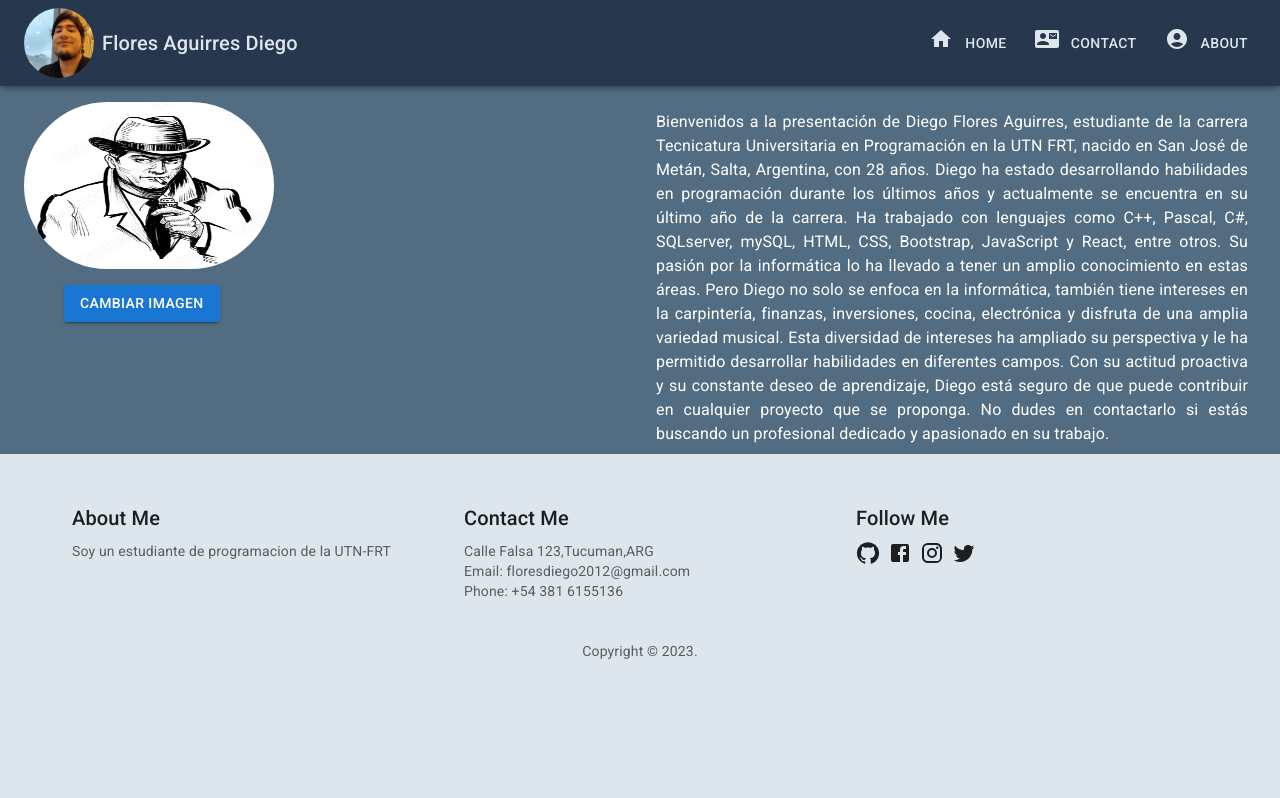
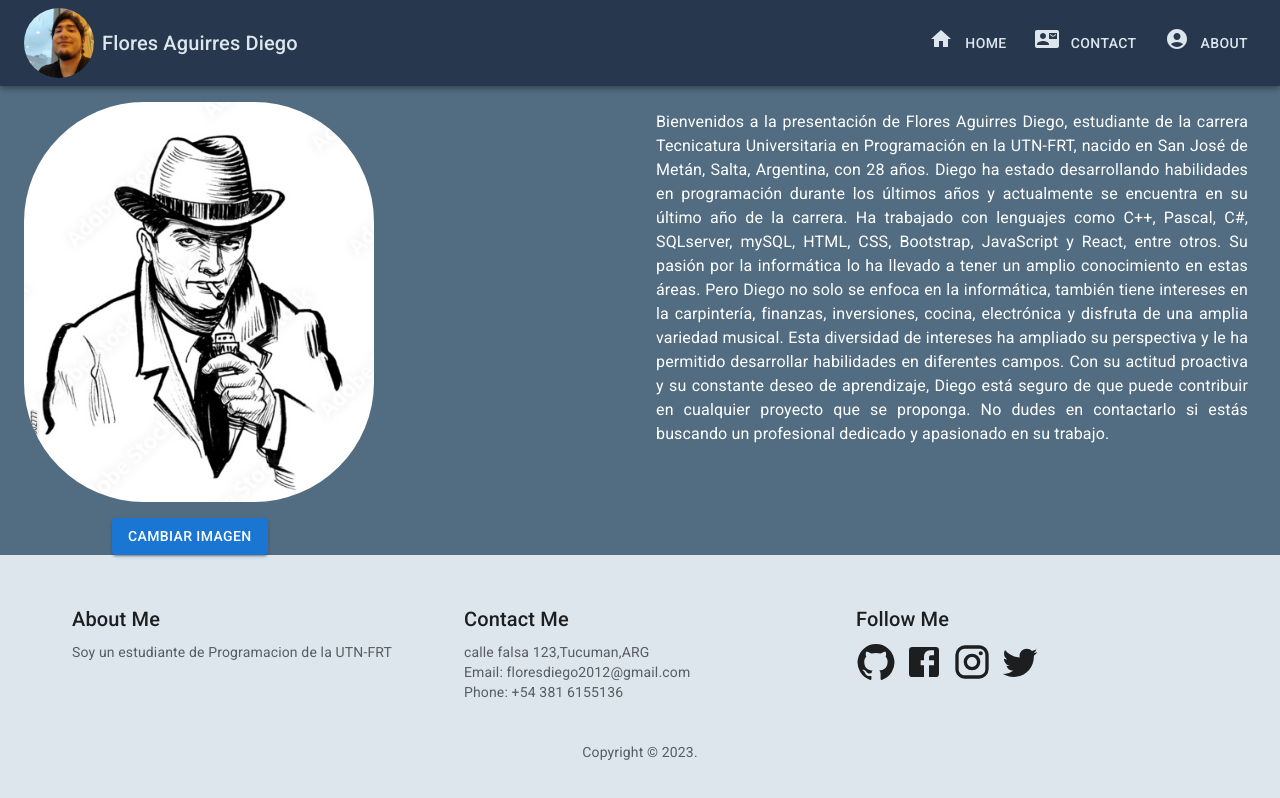
Before and after one commit to DiegoF23/tp3, a React (Vite) app: page /About in a window 1280 px wide. Shown: the top 798 px of the page. Built offline with nearby package versions, Linux system fonts and the light colour scheme.

Commit message:
notiStack-aboutBegin-FooterProps

```diff
--- a/src/App.jsx
+++ b/src/App.jsx
@@ -6,7 +6,7 @@ import HomeIcon from "@mui/icons-material/Home";
 import ContactMailIcon from "@mui/icons-material/ContactMail";
 import AccountCircleIcon from "@mui/icons-material/AccountCircle";
 import Perfil from "./assets/perfil.jpeg";
-import { Box, Container } from "@mui/material";
+import { Box } from "@mui/material";
 
 const navArrayLinks = [
   {
@@ -23,7 +23,7 @@ const navArrayLinks = [
     title: "About",
     path: "/About",
     icon: <AccountCircleIcon />,
-  },
+  }
 
 
 
@@ -34,6 +34,18 @@ const User = {
   color: "#27374D",
   CFuente: "#DDE6ED",
   CIcon: "#DDE6ED",
+  edad:28,
+  legajo:55543,
+  tel:"+54 381 6155136",
+  carrera:"Programacion",
+  uni:'UTN-FRT',
+  email:"floresdiego2012@gmail.com",
+  direccion:"calle falsa 123",
+  residencia:"Tucuman,ARG",
+  gitHub:"https://github.com/DiegoF23/PortfolioUTN",
+  facebook:"https://www.facebook.com/",
+  instagram:"https://www.instagram.com/",
+  twitter:"https://www.twitter.com/"
 };
 
 function App() {
--- a/src/components/Footer.jsx
+++ b/src/components/Footer.jsx
@@ -7,7 +7,7 @@ import Grid from "@mui/material/Grid";
 import { Facebook, Instagram, Twitter } from "@mui/icons-material";
 import GitHubIcon from '@mui/icons-material/GitHub';
 import { Box } from "@mui/material";
-const Footer = () => {
+const Footer = ({User}) => {
   return (
     <>
     <Box
@@ -24,7 +24,7 @@ const Footer = () => {
               About Me
             </Typography>
             <Typography variant="body2" color="text.secondary">
-              Soy un estudiante de programacion de la UTN-FRT
+              Soy un estudiante de {User.carrera} de la {User.uni}
             </Typography>
           </Grid>
           <Grid item xs={12} sm={4}>
@@ -32,35 +32,35 @@ const Footer = () => {
               Contact Me
             </Typography>
             <Typography variant="body2" color="text.secondary">
-              Calle Falsa 123,Tucuman,ARG
+              {User.direccion},{User.residencia}
             </Typography>
             <Typography variant="body2" color="text.secondary">
-              Email: floresdiego2012@gmail.com
+              Email: {User.email}
             </Typography>
             <Typography variant="body2" color="text.secondary">
-              Phone: +54 381 6155136
+              Phone: {User.tel}
             </Typography>
           </Grid>
           <Grid item xs={12} sm={4}>
             <Typography variant="h6" color="text.primary" gutterBottom>
               Follow Me
             </Typography>
-            <Link href="https://github.com/DiegoF23/PortfolioUTN" color="inherit" target="_blank" sx={{  pr: 1 }}>
-              <GitHubIcon/>
+            <Link href={User.gitHub} color="inherit" target="_blank" sx={{  pr: 1 }}>
+              <GitHubIcon sx={{fontSize: 40 }}/>
             </Link >
-            <Link href="https://www.facebook.com/" color="inherit" target="_blank">
-              <Facebook />
+            <Link href={User.facebook} color="inherit" target="_blank">
+              <Facebook sx={{fontSize: 40 }} />
             </Link>
             <Link
-              href="https://www.instagram.com/"
+              href={User.instagram}
               target="_blank"
               color="inherit"
               sx={{ pl: 1, pr: 1 }}
             >
-              <Instagram />
+              <Instagram sx={{fontSize: 40 }}/>
             </Link>
-            <Link href="https://www.twitter.com/" color="inherit" target="_blank">
-              <Twitter />
+            <Link href={User.twitter} color="inherit" target="_blank">
+              <Twitter sx={{fontSize: 40 }} />
             </Link>
 
           </Grid>
--- a/src/components/MainAbout.jsx
+++ b/src/components/MainAbout.jsx
@@ -3,7 +3,7 @@ import Box from "@mui/material/Box";
 import { useState } from "react";
 import { Container, Grid, Typography, Button } from "@mui/material";
 
-const MainAbout = ({Alumno}) => {
+const MainAbout = ({User}) => {
   const [num,setNum]=useState(2)
   const interactuar=()=>{
     num >=3 ? setNum(1): setNum(num+1)
@@ -16,10 +16,10 @@ const MainAbout = ({Alumno}) => {
         <Box
             component="img"
             sx={{
-              height: 300,
-              width: 250,
-              maxHeight: { xs: 233, md: 167 },
-              maxWidth: { xs: 350, md: 250 },
+              height: 400,
+              width: 350,
+
+
               borderRadius: 30,
               display:"flex",
 
@@ -27,14 +27,14 @@ const MainAbout = ({Alumno}) => {
             alt="perfil"
             src={`${num}.jpg`}
           />
-          <Button onClick={interactuar} sx={{mt:2,ml:5}} variant="contained" color="primary">
+          <Button onClick={interactuar} sx={{mt:2,ml:11}} variant="contained" color="primary">
             cambiar Imagen
           </Button>
           </Grid>
           <Grid item xs={12} sm={12} md={6} sx={{}}>
             <Box sx={{p:1}}>
-              <Typography variant="body1" color="white" textAlign="justify"> Bienvenidos a la presentación de {Alumno.nombre}, estudiante
-            de la carrera Tecnicatura Universitaria en Programación en la {Alumno.uni}, nacido en San José de Metán, Salta, Argentina, con {Alumno.edad} años.
+              <Typography variant="body1" color="white" textAlign="justify"> Bienvenidos a la presentación de {User.usuario}, estudiante
+            de la carrera Tecnicatura Universitaria en Programación en la {User.uni}, nacido en San José de Metán, Salta, Argentina, con {User.edad} años.
             Diego ha estado desarrollando habilidades en programación durante
             los últimos años y actualmente se encuentra en su último año de la
             carrera. Ha trabajado con lenguajes como C++, Pascal, C#, SQLserver,
--- a/src/pages/About.jsx
+++ b/src/pages/About.jsx
@@ -3,21 +3,13 @@ import Header from "../components/Header";
 import {Grid } from "@mui/material";
 import MainAbout from "../components/MainAbout";
 import Footer from "../components/Footer";
-const Alumno={
-  'nombre':"Diego Flores Aguirres",
-  'edad':28,
-  'legajo':55543,
-  'tel':3816155136,
-  'uni':'UTN FRT'
-
-}
 const About = ({ navArrayLinks, User }) => {
   return (
     <>
       <Header navArrayLinks={navArrayLinks} User={User} />
       <Grid>
-        <MainAbout Alumno={Alumno} />
-        <Footer />
+        <MainAbout User={User} />
+        <Footer User={User}/>
       </Grid>
     </>
   );
--- a/src/pages/Contact.jsx
+++ b/src/pages/Contact.jsx
@@ -10,7 +10,7 @@ const Contact = ({navArrayLinks,User}) => {
     <Header navArrayLinks={navArrayLinks} User={User}/>
     <Grid>
       <MainContact/>
-      <Footer/>
+      <Footer User={User}/>
      </Grid>
 
 
--- a/src/pages/Home.jsx
+++ b/src/pages/Home.jsx
@@ -13,7 +13,7 @@ const Home = ({navArrayLinks,User}) => {
       <Header navArrayLinks={navArrayLinks}  User={User}/>
       <Container sx={{ mt: 11 }}>
         <MainHome />
-        <Footer />
+        <Footer User={User}/>
       </Container>
     </>
   );
```
